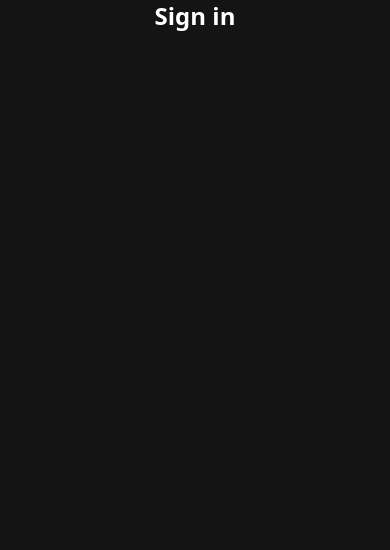
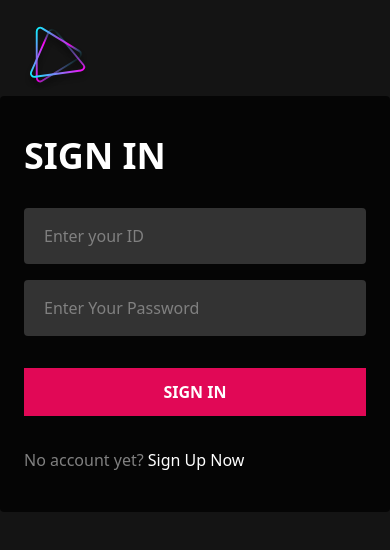
Before and after one commit to Usmonkul/nextjs-movie-app, a Next.js app: page /auth in a window 390 px wide. Shown: the top 550 px of the page. Built offline with nearby package versions, Linux system fonts and the light colour scheme.

Commit message:
initialized firebase and add auth page

```diff
--- a/next.config.js
+++ b/next.config.js
@@ -2,7 +2,7 @@
 const nextConfig = {
   reactStrictMode: true,
   images: {
-    domains: ["image.tmdb.org"],
+    domains: ["image.tmdb.org", "cdn.wallpapersafari.com"],
   },
 };
 
--- a/package.json
+++ b/package.json
@@ -9,6 +9,7 @@
     "lint": "next lint"
   },
   "dependencies": {
+    "firebase": "^9.21.0",
     "next": "13.3.0",
     "react": "18.2.0",
     "react-dom": "18.2.0",
--- a/src/pages/auth.tsx
+++ b/src/pages/auth.tsx
@@ -1,18 +1,93 @@
 import Head from "next/head";
+import Image from "next/image";
+import { useState } from "react";
 
 const Auth = () => {
+  const [auth, setAuth] = useState<"signin" | "signup">("signin");
+  const toggleAuth = (state: "signin" | "signup") => {
+    setAuth(state);
+  };
   return (
-    <>
+    <div className="relative h-screen w-screen flex flex-col md:items-center md:justify-center">
       <Head>
         <title>Auth</title>
         <meta
           name="description"
-          content="For using our application, You should sign in first"
+          content="For watching movies you should sign to app"
         />
-        <meta name="viewport" content="width=device-width, initial-scale=1.0" />
+        <meta name="viewport" content="width=device-width, initial-scale=1" />
+        <link rel="icon" href="/favicon.ico" />
       </Head>
-      <h1 className="text-2xl font-bold text-center">Sign in</h1>
-    </>
+      <Image
+        src={"https://cdn.wallpapersafari.com/24/74/zgeTuV.jpg"}
+        fill
+        alt="bg"
+        className="object-cover !hidden sm:!inline opacity-60 -z-10"
+      />
+      <Image
+        src={"/Logo.svg"}
+        alt="Logo"
+        height={70}
+        width={70}
+        className="cursor-pointer object-contain absolute top-5 left-5"
+      />
+      <form className="relative mt-24 space-y-8 rounded flex flex-col bg-black/75 py-10 px-6 md:mt-0 md:max-w-md md:px-14">
+        <h2 className="text-4xl font-semibold uppercase">
+          {auth === "signin" ? "Sign In" : "Sign Up"}
+        </h2>
+        <div className="space-y-4">
+          <label className="inline-block w-full">
+            <input className="input" type="text" placeholder="Enter your ID" />
+          </label>
+          <label className="inline-block w-full">
+            <input
+              className="input"
+              type="password"
+              placeholder="Enter Your Password"
+            />
+          </label>
+        </div>
+        {auth === "signin" ? (
+          <button
+            className="w-full bg-[#E10856] py-3 font-semibold uppercase"
+            type="submit"
+          >
+            Sign In
+          </button>
+        ) : (
+          <button
+            className="w-full bg-[#E10856] py-3 font-semibold uppercase"
+            type="submit"
+          >
+            Sign Up
+          </button>
+        )}
+
+        {auth === "signin" ? (
+          <div className="text-[gray]">
+            No account yet?{" "}
+            <button
+              type="button"
+              className="text-white hover:underline"
+              onClick={() => toggleAuth("signup")}
+            >
+              Sign Up Now
+            </button>
+          </div>
+        ) : (
+          <div className="text-[gray]">
+            Already have account?{" "}
+            <button
+              type="button"
+              className="text-white hover:underline"
+              onClick={() => toggleAuth("signin")}
+            >
+              Sign In Now
+            </button>
+          </div>
+        )}
+      </form>
+    </div>
   );
 };
 
--- a/src/styles/globals.css
+++ b/src/styles/globals.css
@@ -15,6 +15,9 @@
 @layer components {
   .navLink {
     @apply cursor-pointer text-sm font-light text-[#fff] hover:text-[#b3b3b3];
+  }
+  .input {
+    @apply bg-[#333] w-full rounded px-5 py-4 placeholder-[gray] outline-none focus:bg-[#454545];
   }
 }
 
```
Also changed, not shown: src/firebase/firebase.ts (added, +17 -0 lines), 1 other file (tests, documents, lock files or other folders).
